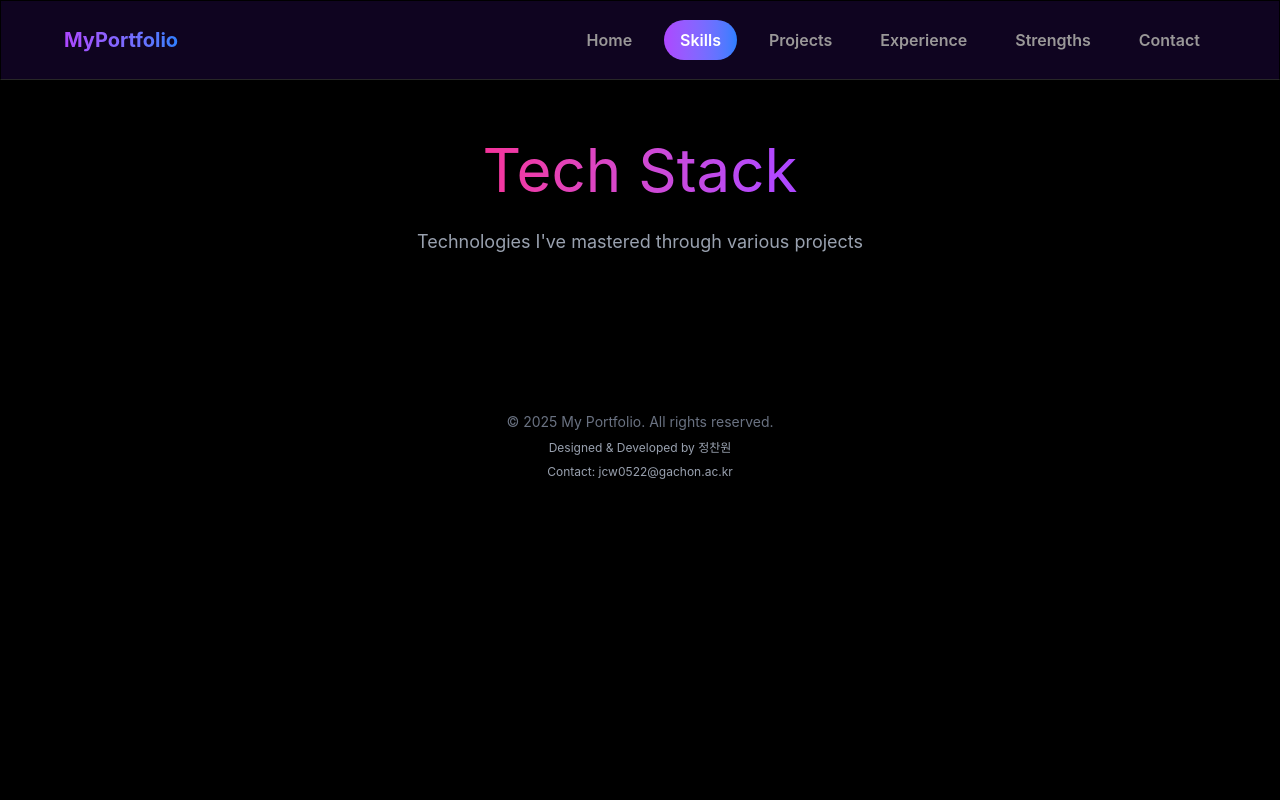
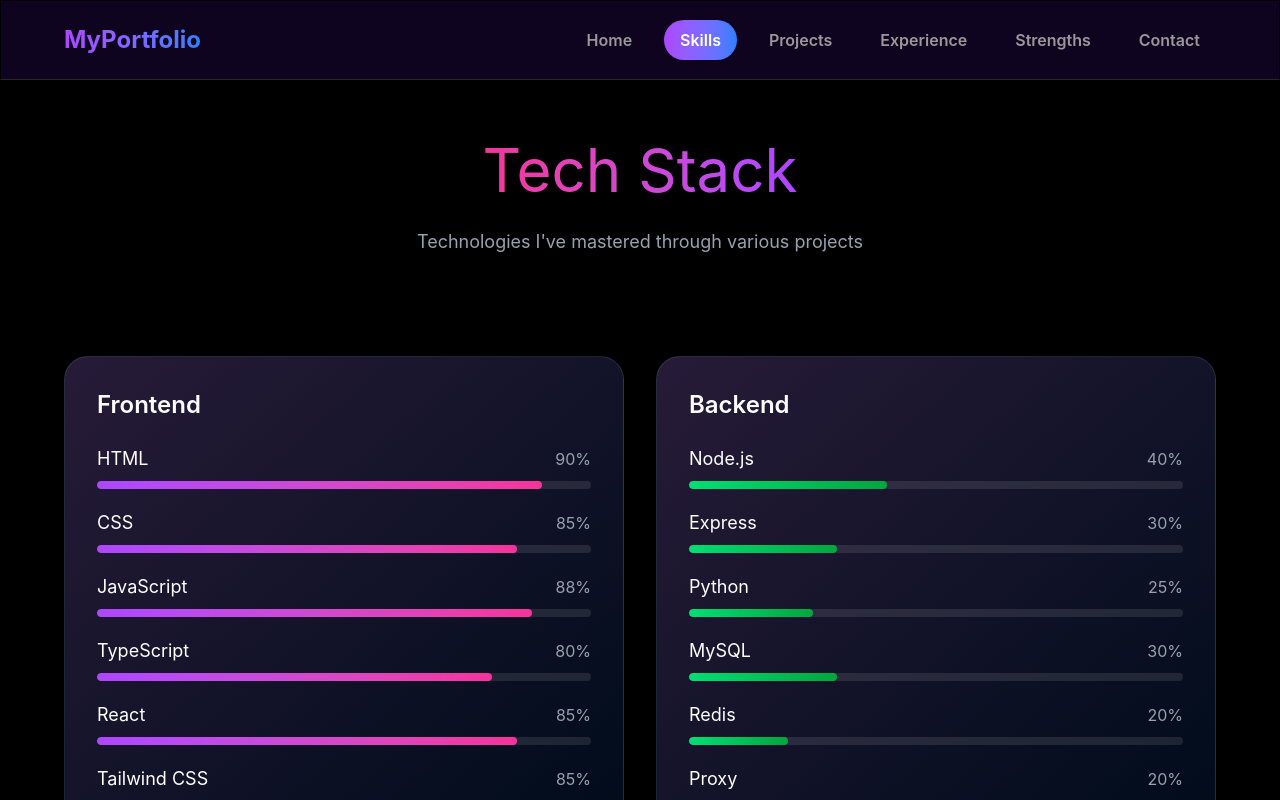
Before and after one commit to JeongCW0522/Portfolio, a React (Vite) app: page /tachStack in a window 1280 px wide. Built offline with nearby package versions, Linux system fonts and the light colour scheme.

Commit message:
feat: Tech Stack 페이지 UI 구현

```diff
--- a/src/components/Contact.jsx
+++ b/src/components/Contact.jsx
@@ -1,7 +1,6 @@
 import { motion } from "framer-motion";
 import PageTitle from "./layouts/PageTitle";
 import ContactItem from "./Contact/ContactCard";
-import { MessageCircle } from "lucide-react";
 import { contactItems } from "../data/contactItems";
 
 const Contact = () => {
@@ -18,12 +17,7 @@ const Contact = () => {
 
       <div className="flex justify-center">
         <div className="w-full max-w-2xl p-8 bg-linear-to-br from-[#271b38] to-[rgb(1,18,44)] border border-[#272727] rounded-3xl">
-          <div className="flex items-center gap-3 mb-8">
-            <div className="bg-linear-to-br from-blue-500 to-purple-500 rounded-2xl p-3 text-white">
-              <MessageCircle size={30} />
-            </div>
-            <h2 className="text-white text-2xl font-semibold">Contact</h2>
-          </div>
+          <h2 className="text-gray-400 text-3xl font-semibold mb-8">Contact</h2>
 
           <div className="space-y-5">
             {contactItems.map((item) => (
--- a/src/components/Index.jsx
+++ b/src/components/Index.jsx
@@ -22,8 +22,8 @@ const Index = () => {
       initial={{ opacity: 0, y: 20 }}
       animate={{ opacity: 1, y: 0 }}
       transition={{ duration: 0.4, ease: "easeOut" }}
+      className="flex justify-center items-center p-15"
     >
-      <div className="flex justify-center items-start p-15">
       <div className="w-full max-w-6xl p-10 bg-linear-to-br from-[#271b38] to-[rgb(1,11,26)] border border-[#272727] rounded-3xl">
         <ProfileCard />
 
@@ -50,7 +50,7 @@ const Index = () => {
               {interestItems.map((item) => (
                 <span
                   key={item}
-                    className="px-4 py-2.5 text-white rounded-full bg-linear-to-br from-blue-500/40 to-purple-500/40 border border-[#6b6a6a] hover:scale-110 transition duration-300"
+                  className={`px-4 py-2.5 text-white rounded-full bg-linear-to-br from-blue-500/40 to-purple-500/40 border border-[#6b6a6a] hover:scale-110 transition duration-300 hover:border-${color}`}
                 >
                   {item}
                 </span>
@@ -123,7 +123,6 @@ const Index = () => {
           </InfoCard>
         </div>
       </div>
-      </div>
     </motion.div>
   );
 };
--- a/src/components/IndexPage/ProfileCard.jsx
+++ b/src/components/IndexPage/ProfileCard.jsx
@@ -4,17 +4,18 @@ const ProfileCard = () => {
   return (
     <>
       <h1 className="text-4xl font-semibold text-gray-400 mb-15">My Profile</h1>
-      <div className="flex items-center gap-10">
+      <div className="flex flex-col md:flex-row items-center gap-10">
         <div className="h-64 w-64 rounded-full bg-linear-to-tr from-purple-500 via-pink-500 to-blue-500 flex items-center justify-center hover:scale-105 transition duration-300">
           <img
             src={profileImg}
             alt="profile"
-            className="h-60 w-60 rounded-full"
+            className="h-60 min-w-60 rounded-full"
           />
         </div>
-        <div>
+
+        <div className="text-center md:text-left">
           <h3 className="text-white text-3xl font-semibold mb-3">정찬원</h3>
-          <p className="text-gray-400 text-lg">
+          <p className="text-gray-400 text-lg break-keep">
             안녕하세요! 더 나은 사용자 경험을 만드는 프론트엔드 개발자가
             <br />
             되기 위해 노력하고 있습니다. <br />
--- a/src/components/TechStack.jsx
+++ b/src/components/TechStack.jsx
@@ -1,5 +1,7 @@
 import { motion } from "framer-motion";
 import PageTitle from "./layouts/PageTitle";
+import { skillCards } from "../data/skillItems";
+import SkillCard from "./TechStack/SkillCard";
 
 const TechStack = () => {
   return (
@@ -7,11 +9,24 @@ const TechStack = () => {
       initial={{ opacity: 0, y: 20 }}
       animate={{ opacity: 1, y: 0 }}
       transition={{ duration: 0.4, ease: "easeOut" }}
+      className="flex flex-col justify-center items-center"
     >
       <PageTitle
         title="Tech Stack"
         subTitle="Technologies I've mastered through various projects"
       />
+
+      <div className="grid grid-cols-1 md:grid-cols-2 gap-8 w-full max-w-6xl mt-10">
+        {skillCards.map((card) => (
+          <SkillCard
+            key={card.title}
+            title={card.title}
+            color={card.color}
+            skills={card.skills}
+            hoverColor={card.hoverColor}
+          />
+        ))}
+      </div>
     </motion.div>
   );
 };
--- /dev/null
+++ b/src/components/TechStack/SkillCard.jsx
@@ -0,0 +1,37 @@
+import { motion } from "framer-motion";
+import clsx from "clsx";
+
+const SkillCard = ({ title, skills, color, hoverColor }) => {
+  return (
+    <div
+      className={clsx(
+        "w-full max-w-xl p-8 rounded-3xl border border-white/10 bg-linear-to-br from-[#271b38] to-[rgb(1,11,26)]",
+        "transition-all duration-300 hover:-translate-y-1 hover:scale-103",
+        hoverColor
+      )}
+    >
+      <h2 className="text-white text-2xl font-semibold mb-6">{title}</h2>
+
+      <div className="space-y-5">
+        {skills.map((skill) => (
+          <div key={skill.name}>
+            <div className="flex items-center justify-between mb-2">
+              <span className="text-white text-lg">{skill.name}</span>
+              <span className="text-gray-400">{skill.level}%</span>
+            </div>
+            <div className="w-full bg-white/10 h-2 rounded-full overflow-hidden">
+              <motion.div
+                className={clsx("h-full bg-linear-to-r rounded-full", color)}
+                initial={{ width: 0 }}
+                animate={{ width: `${skill.level}%` }}
+                transition={{ duration: 0.6, ease: "easeOut" }}
+              />
+            </div>
+          </div>
+        ))}
+      </div>
+    </div>
+  );
+};
+
+export default SkillCard;
--- a/src/components/layouts/Header.jsx
+++ b/src/components/layouts/Header.jsx
@@ -10,7 +10,7 @@ const Header = () => {
   return (
     <div className="bg-[#0f0420] p-4 flex justify-center items-center h-20 fixed top-0 left-0 w-full z-50 border border-b-[#272727]">
       <div className="flex justify-between items-center w-full max-w-6xl">
-        <h2 className="bg-linear-to-r from-purple-500 to-blue-500 bg-clip-text text-transparent text-xl font-bold">
+        <h2 className="bg-linear-to-r from-purple-500 to-blue-500 bg-clip-text text-transparent text-2xl font-bold">
           MyPortfolio
         </h2>
 
--- /dev/null
+++ b/src/data/skillItems.js
@@ -0,0 +1,59 @@
+export const frontendSkills = [
+  { name: "HTML", level: 90 },
+  { name: "CSS", level: 85 },
+  { name: "JavaScript", level: 88 },
+  { name: "TypeScript", level: 80 },
+  { name: "React", level: 85 },
+  { name: "Tailwind CSS", level: 85 },
+];
+
+export const backendSkills = [
+  { name: "Node.js", level: 40 },
+  { name: "Express", level: 30 },
+  { name: "Python", level: 25 },
+  { name: "MySQL", level: 30 },
+  { name: "Redis", level: 20 },
+  { name: "Proxy", level: 20 },
+];
+
+export const toolSkills = [
+  { name: "GitHub", level: 75 },
+  { name: "Docker", level: 40 },
+  { name: "VS Code", level: 80 },
+  { name: "Figma", level: 30 },
+  { name: "Discode", level: 100 },
+  { name: "Notion", level: 95 },
+];
+
+export const cloudSkills = [
+  { name: "AWS", level: 60 },
+  { name: "Vercel", level: 70 },
+  { name: "Netlify", level: 10 },
+];
+
+export const skillCards = [
+  {
+    title: "Frontend",
+    color: "from-purple-500 to-pink-500",
+    hoverColor: "hover:border-purple-500",
+    skills: frontendSkills,
+  },
+  {
+    title: "Backend",
+    color: "from-green-400 to-green-600",
+    hoverColor: "hover:border-green-400",
+    skills: backendSkills,
+  },
+  {
+    title: "Cloud",
+    color: "from-blue-400 to-blue-600",
+    hoverColor: "hover:border-blue-500",
+    skills: cloudSkills,
+  },
+  {
+    title: "Tools",
+    color: "from-orange-400 to-orange-600",
+    hoverColor: "hover:border-orange-500",
+    skills: toolSkills,
+  },
+];
```
Lines whose indentation alone changed are shown as unchanged.
